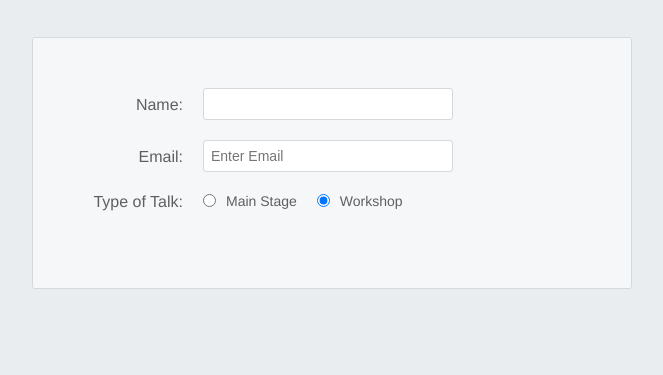
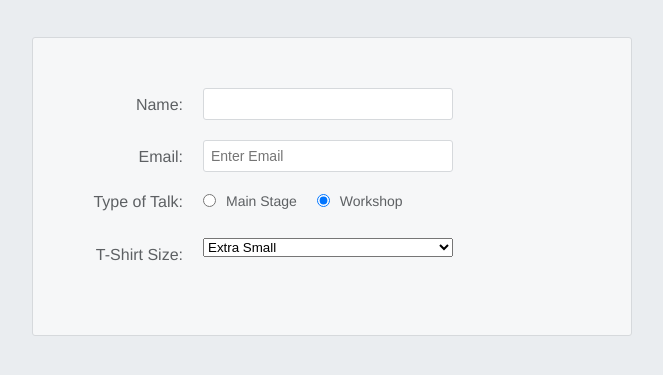
Before and after one commit to ReyHill/basic-form, a plain HTML site: page index.html in a window 1280 px wide. Shown: the part 225-600 px from the top of the page, without its empty margins (308-971 px from the left). Drawn offline with Linux system fonts and the light colour scheme.

Commit message:
Add select element with four options that allow user to specify their t-shirt size

```diff
--- a/index.html
+++ b/index.html
@@ -27,6 +27,15 @@
             <input id="talk-type-2" name="talk-type" type="radio" value="workshop" checked>
             <label for="talk-type-2" class="radio-label">Workshop</label>
         </fieldset>
+        <div class="form-row">
+            <label for="t-shirt">T-Shirt Size:</label>
+            <select id="t-shirt" name="t-shirt">
+                <option value="xs">Extra Small</option>
+                <option value="s">Small</option>
+                <option value="m">Medium</option>
+                <option value="l">Large</option>
+            </select>
+        </div>
     </form>
 
 </body>
```
